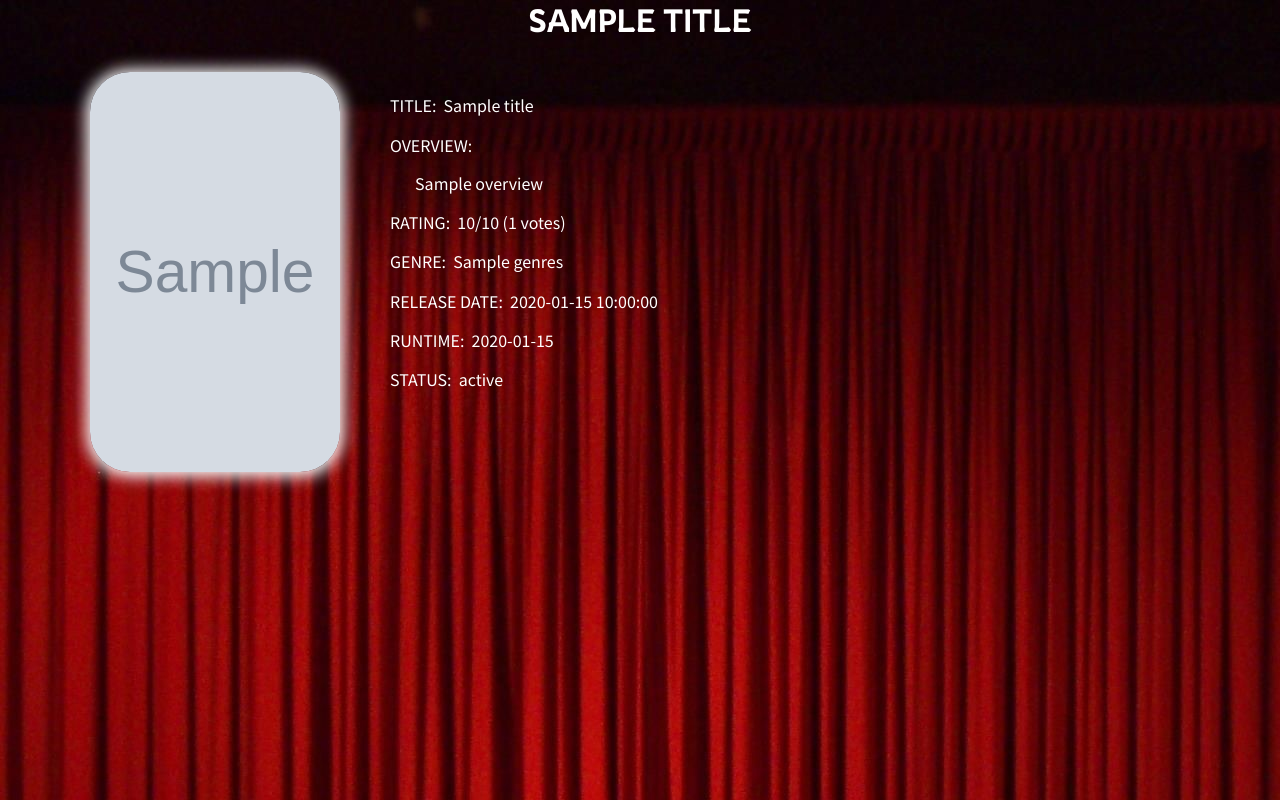
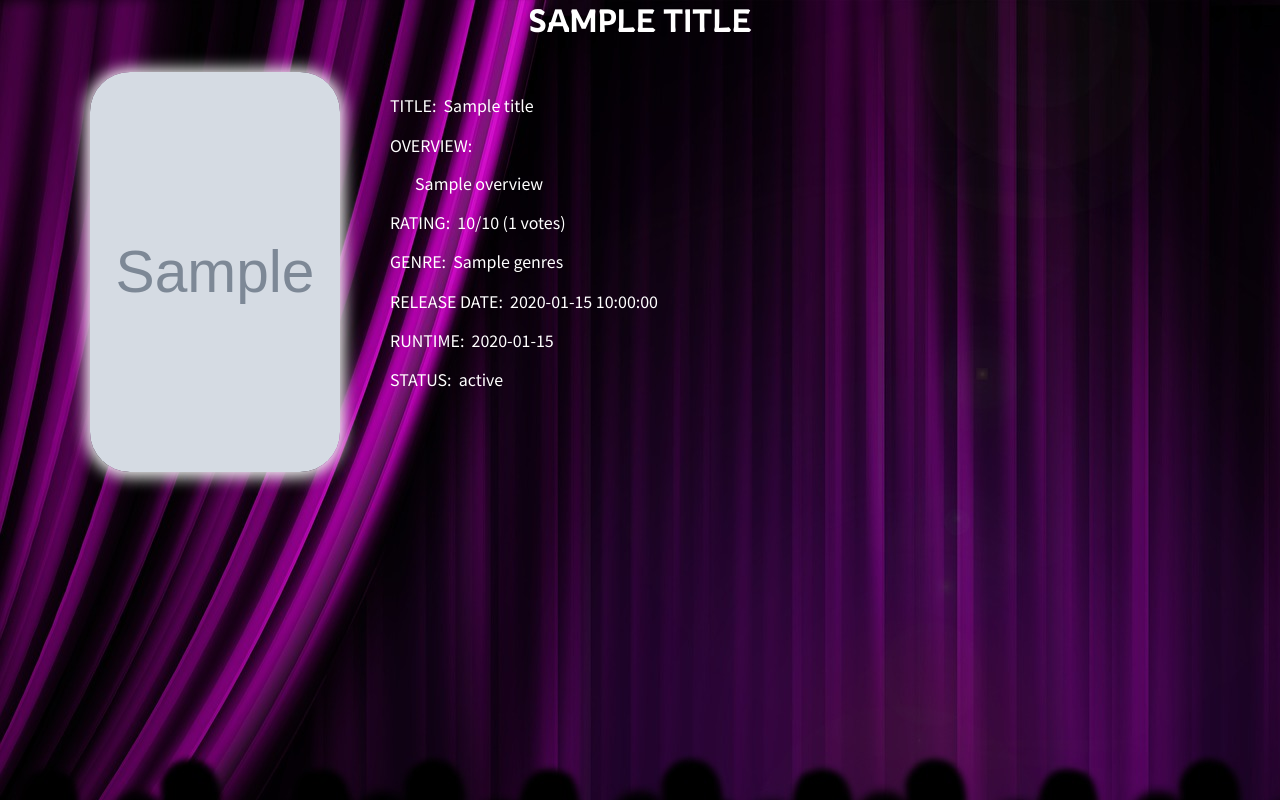
Before and after one commit to RitikSharma5656/MARES, a Flask app: template templates/recommend.html in a window 1280 px wide. Run offline with Flask 2, Linux system fonts and the light colour scheme; the template is opened without the code that fills it: most values are stand-ins (such as "Sample title", 1, 10 or a date in 2020); grey boxes marked "Sample" are stand-in pictures; parts of the project's set-up code (start-up, migrations or seed data) failed here and were passed over; some libraries are stand-ins or nearby versions.

Commit message:
Update style.css

```diff
--- a/static/style.css
+++ b/static/style.css
@@ -45,7 +45,7 @@
 }
 
 #content {
-	background-image: url("../static/Bg5.jpg");
+	background-image: url("../static/Bg6.jpg");
 	background-color: #181818;
 	font-family: 'Noto Sans JP', sans-serif;
 }
```
